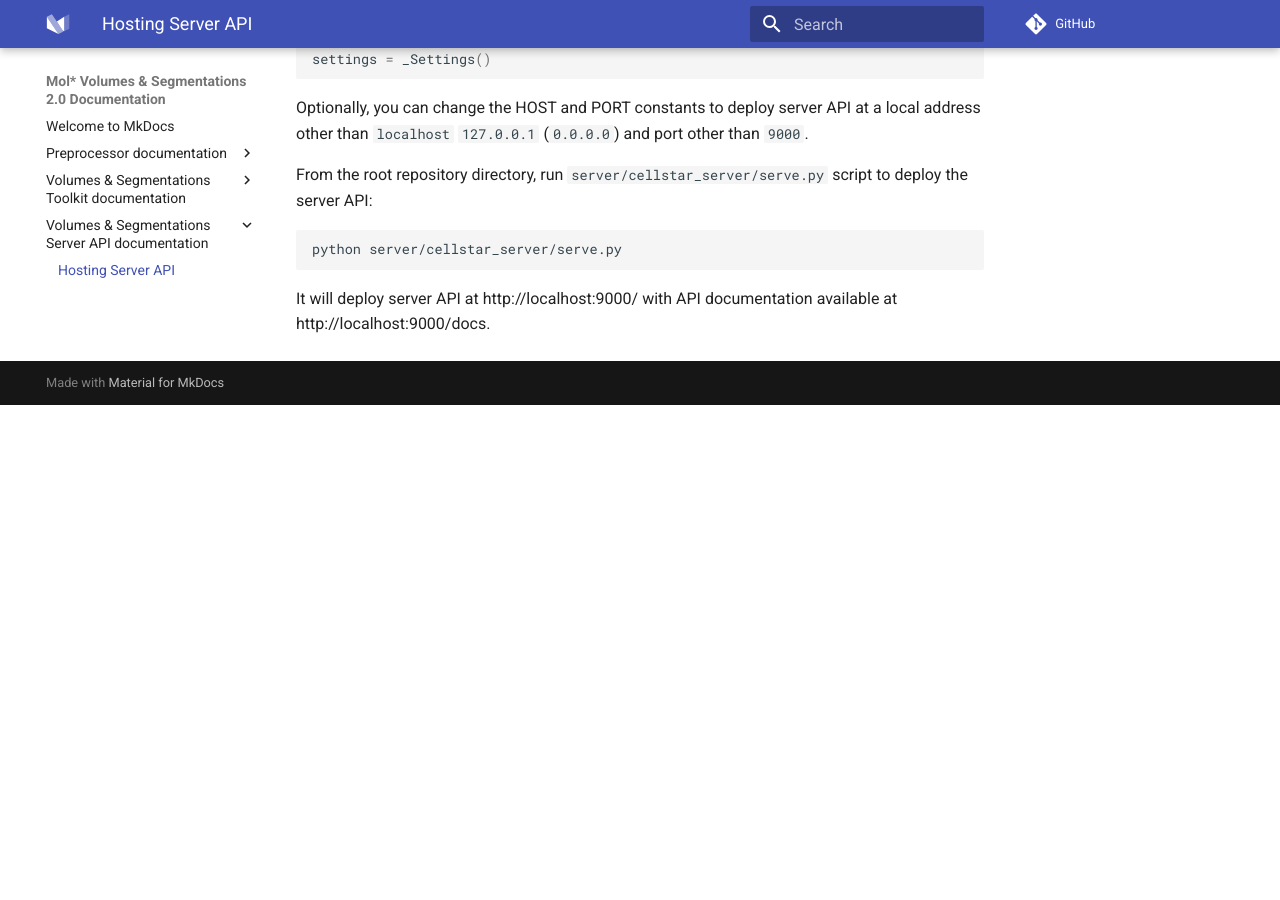
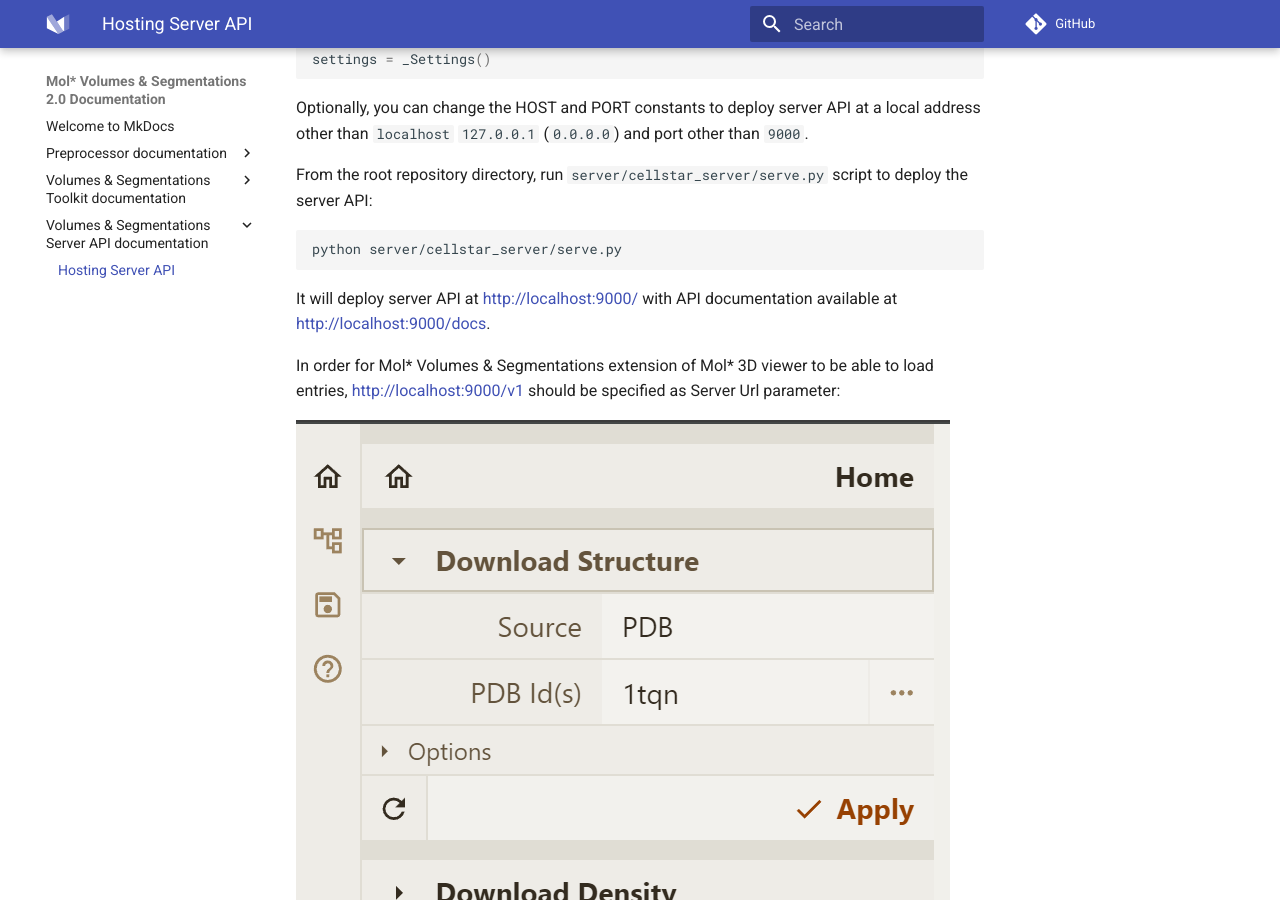
Before and after one commit to aliaksei-chareshneu/volseg_docs, an MkDocs documentation site: the page built from docs/server_api/overview.md, in a window 1280 px wide and 900 px high, scrolled down 617 px. Built offline with MkDocs 1.6.1 and Material for MkDocs 9.7.7, drawn with Linux system fonts in a browser that asks for light colours; comment, search, counter and statistics services are not loaded; before the commit the page ends 1022 px from its top, so only the background shows below that.

Commit message:
update docs

````diff
--- a/docs/server_api/overview.md
+++ b/docs/server_api/overview.md
@@ -27,4 +27,8 @@ From the root repository directory, run `server/cellstar_server/serve.py` script
 python server/cellstar_server/serve.py
 ```
 
-It will deploy server API at http://localhost:9000/ with API documentation available at http://localhost:9000/docs.
+It will deploy server API at [http://localhost:9000/](http://localhost:9000/) with API documentation available at [http://localhost:9000/docs](http://localhost:9000/docs).
+
+In order for Mol* Volumes & Segmentations extension of Mol* 3D viewer to be able to load entries, [http://localhost:9000/v1](http://localhost:9000/v1) should be specified as Server Url parameter:
+
+![alt text](image.png)
````
Also changed, not shown: docs/server_api/image.png (added).
